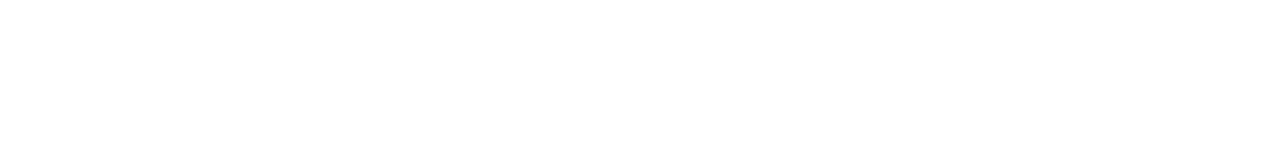
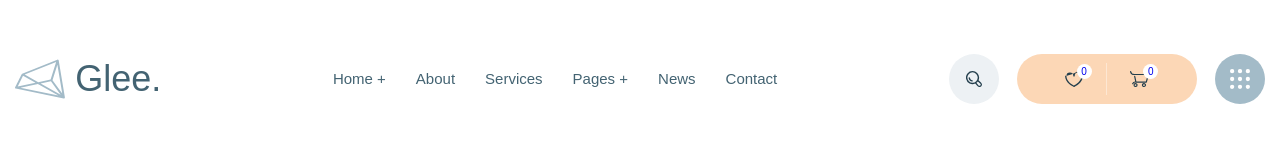
Before and after one commit to kosm-dev/Glee, a website: page app/index.html in a window 1280 px wide. Drawn offline with nearby package versions, Linux system fonts and the light colour scheme; files that its build step writes are made by us from their sources.

Commit message:
added header and font Rubik

```diff
--- a/app/index.html
+++ b/app/index.html
@@ -1,5 +1,6 @@
 <!DOCTYPE html>
 <html lang="en">
+
 <head>
   <meta charset="UTF-8">
   <meta http-equiv="X-UA-Compatible" content="IE=edge">
@@ -7,8 +8,59 @@
   <link rel="stylesheet" href="css/style.min.css">
   <title>Document</title>
 </head>
+
 <body>
-
+  <header class="header">
+    <div class="container">
+      <div class="header__inner">
+        <a class="logo" href="#">
+          <img class="logo__img" src="images/logo.svg" alt="logo">
+          Glee.
+        </a>
+        <nav class="nav">
+          <ul class="menu__list">
+            <li class="menu__list-item">
+              <a class="menu__list-link" href="#">Home +</a>
+            </li>
+            <li class="menu__list-item">
+              <a class="menu__list-link" href="#">About</a>
+            </li>
+            <li class="menu__list-item">
+              <a class="menu__list-link" href="#">Services</a>
+            </li>
+            <li class="menu__list-item">
+              <a class="menu__list-link" href="#">Pages +</a>
+            </li>
+            <li class="menu__list-item">
+              <a class="menu__list-link" href="#">News</a>
+            </li>
+            <li class="menu__list-item">
+              <a class="menu__list-link" href="#">Contact</a>
+            </li>
+          </ul>
+        </nav>
+        <div class="user-nav">
+          <a class="user-nav__link user-nav__link--search " href="#">
+            <img class="user-nav__img" src="images/icon/search.svg" alt="search button">
+          </a>
+          <div class="user-nav__inner">
+            <a class="user-nav__link-inner" href="#">
+              <img class="user-nav__img" src="images/icon/heart.svg" alt="like button">
+              <span class="user-nav__num">0</span>
+            </a>
+            <a class="user-nav__link-inner" href="#">
+              <img class="user-nav__img" src="images/icon/cart.svg" alt="cart button">
+              <span class="user-nav__num">0</span>
+            </a>
+          </div>
+          <a class="user-nav__link user-nav__link--menu-btn" href="#">
+            <img class="user-nav__img" src="images/icon/menu_btn.svg" alt="menu button">
+          </a>
+        </div>
+      </div>
+    </div>
+  </header>
   <script src="js/main.min.js"></script>
 </body>
+
 </html>
--- a/app/scss/_fonts.scss
+++ b/app/scss/_fonts.scss
@@ -0,0 +1,18 @@
+@font-face{
+  font-family: 'Rubik-Regular', sans-serif;
+  font-weight: 400;
+  font-style: normal;
+  src: local('Rubik-Regular'),
+       url('../fonts/Rubik-Regular.woff2') format('woff2'),
+       url('../fonts/Rubik-Regular.woff') format('woff');
+  font-display: swap;
+}
+@font-face{
+  font-family: 'Rubik-Medium', sans-serif;
+  font-weight: 500;
+  font-style: normal;
+  src: local('Rubik-Medium'),
+       url('../fonts/Rubik-Medium.woff2') format('woff2'),
+       url('../fonts/Rubik-Medium.woff') format('woff');
+  font-display: swap;
+}
--- a/app/scss/_global.scss
+++ b/app/scss/_global.scss
@@ -0,0 +1,12 @@
+body{
+  font-size: 14px;
+  line-height: 32px;
+  color: $default;
+  @extend %rubik-400;
+}
+
+.container{
+  max-width: 1800px;
+  margin: 0 auto;
+  padding: 0 15px;
+}
--- a/app/scss/_vars.scss
+++ b/app/scss/_vars.scss
@@ -0,0 +1,16 @@
+$accent: #436372;
+$default: #7b7b7b;
+
+$back1: #edf1f4;
+$back2: #fcd7b6;
+$back3: #a3bbc8;
+$back4: #fff;
+
+%rubik-400{
+  font-family: 'Rubik-Regular', sans-serif;
+  font-weight: 400;
+}
+%rubik-500{
+  font-family: 'Rubik-Medium', sans-serif;
+  font-weight: 500;
+}
--- a/app/scss/style.scss
+++ b/app/scss/style.scss
@@ -3,6 +3,99 @@
 @import 'reset';
 @import 'global';
 
+.header{
+  padding: 50px 0;
+  &__inner{
+    display: flex;
+    justify-content: space-between;
+    align-items: center;
+    @extend %rubik-500;
+  }
+}
+
+.logo{
+  display: flex;
+  font-size: 36px;
+  line-height: 58px;
+  color: $accent;
+  &__img{
+    margin-right: 10px;
+  }
+}
+
+.menu{
+  &__list{
+    display: flex;
+  }
+  &__list-item + .menu__list-item{
+    margin-left: 30px;
+  }
+  &__list-link{
+    font-size: 15px;
+    line-height: 12px;
+    color: $accent;
+  }
+}
+
+.user-nav{
+  display: flex;
+  &__link{
+    display: flex;
+    justify-content: center;
+    align-items: center;
+    width: 50px;
+    height: 50px;
+    border-radius: 50%;
+  }
+  &__link--search{
+    background-color: $back1;
+  }
+  &__link--menu-btn{
+    background-color: $back3;
+  }
+
+  &__inner{
+    position: relative;
+    display: flex;
+    align-items: center;
+    justify-content: space-evenly;
+    width: 180px;
+    height: 50px;
+    margin: 0 18px;
+
+    background-color: $back2;
+    border-radius: 50px;
+  }
+  &__inner:after{
+    content: "";
+    position: absolute;
+    display: block;
+    width: 1px;
+    height: 32px;
+    background-color: #fde7d3;
+  }
+  &__link-inner{
+    position: relative;
+  }
+  &__num{
+    position: absolute;
+    top: -7px;
+    right: -9px;
+    width: 15px;
+    height: 15px;
+    font-size: 10px;
+    background-color: $back4;
+    border-radius: 50%;
+    text-align: center;
+    line-height: 15px;
+  }
+}
+
+
+
+
+
+
 
 
 @import 'media';
--- a/package.json
+++ b/package.json
@@ -4,7 +4,7 @@
   "description": "my first gulp",
   "main": "index.js",
   "scripts": {
-    "test": "echo \"Error: no test specified\" && exit 1"
+
   },
   "author": "k.mnykh",
   "license": "ISC",
```
Also changed, not shown: app/fonts/Rubik-Medium.woff (added), app/fonts/Rubik-Medium.woff2 (added), app/fonts/Rubik-Regular.woff (added), app/fonts/Rubik-Regular.woff2 (added), app/images/icon/cart.svg (added), app/images/icon/heart.svg (added), app/images/icon/menu_btn.svg (added), app/images/icon/search.svg (added), app/images/logo.svg (added), 1 other file.
